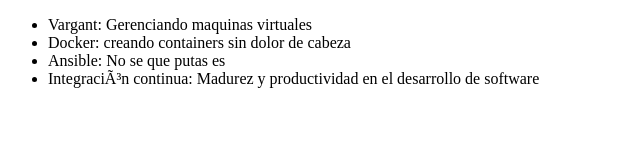
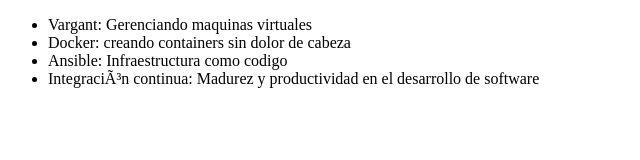
Before and after one commit to samuelam1/alura-git, a plain HTML site: page index.html in a window 1280 px wide. Shown: the full height of the page, 0-640 px from the left. Drawn offline with Linux system fonts and the light colour scheme.

Commit message:
cambiando el nombre del curso ansible

```diff
--- a/index.html
+++ b/index.html
@@ -9,7 +9,7 @@
         <ul>
             <li>Vargant: Gerenciando maquinas virtuales</li>
             <li>Docker: creando containers sin dolor de cabeza</li>
-            <li>Ansible: No se que putas es </li>
+            <li>Ansible: Infraestructura como codigo </li>
             <li>Integración continua: Madurez y productividad en el desarrollo de software</li>
         </ul>
 
```
